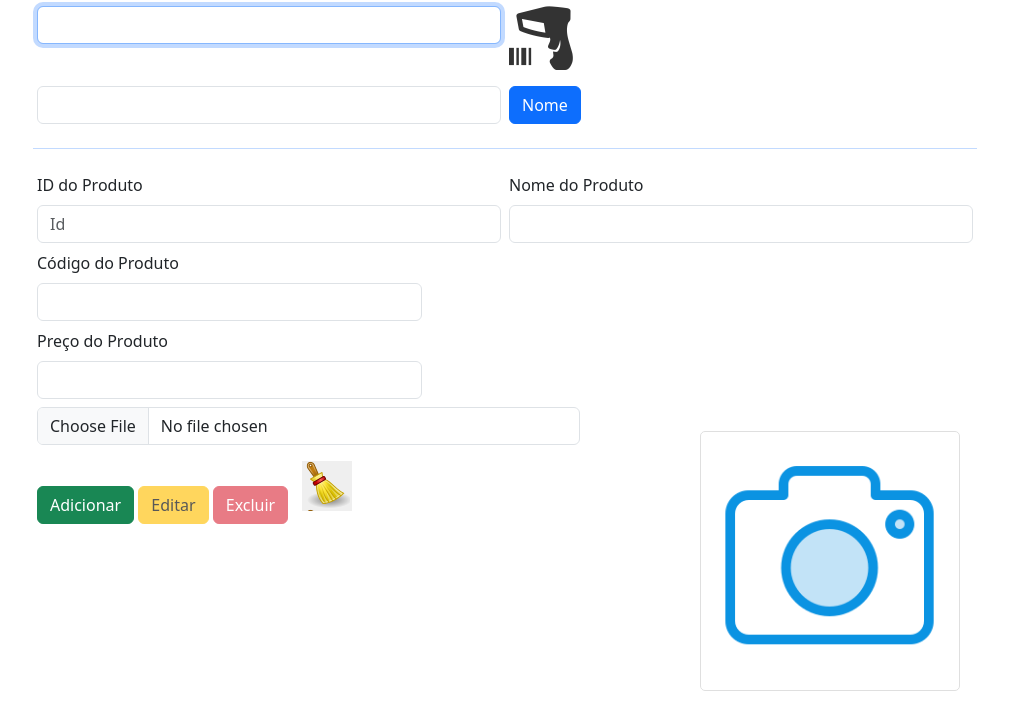
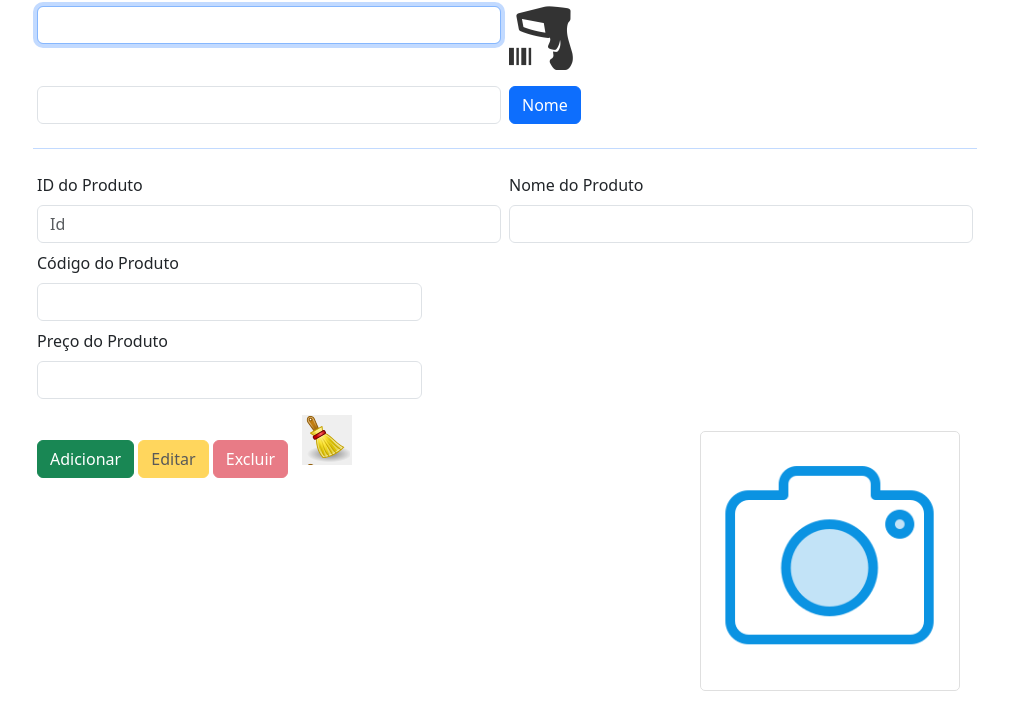
Before and after one commit to saulogomesdocarmo/conest, an Electron app: page src/views/produto.html in a window 1010 px wide. Shown: the part 79-800 px from the top of the page. Drawn offline with Linux system fonts and the light colour scheme; no server answers.

Commit message:
atualizar 2

```diff
--- a/src/views/produto.html
+++ b/src/views/produto.html
@@ -61,9 +61,8 @@
                 <img src="../public/img/camera.png" alt="imagem" id="imageProductPreview" class="img-fluid">
             </div>
 
-            <div class="col-md-7">
-                <input type="file" id="imageProduct" class="form-control">
-            </div>
+            <!-- Upload de Imagem -->
+
 
             <!-- Botões -->
             <div class="col-12 mt-3">
```
